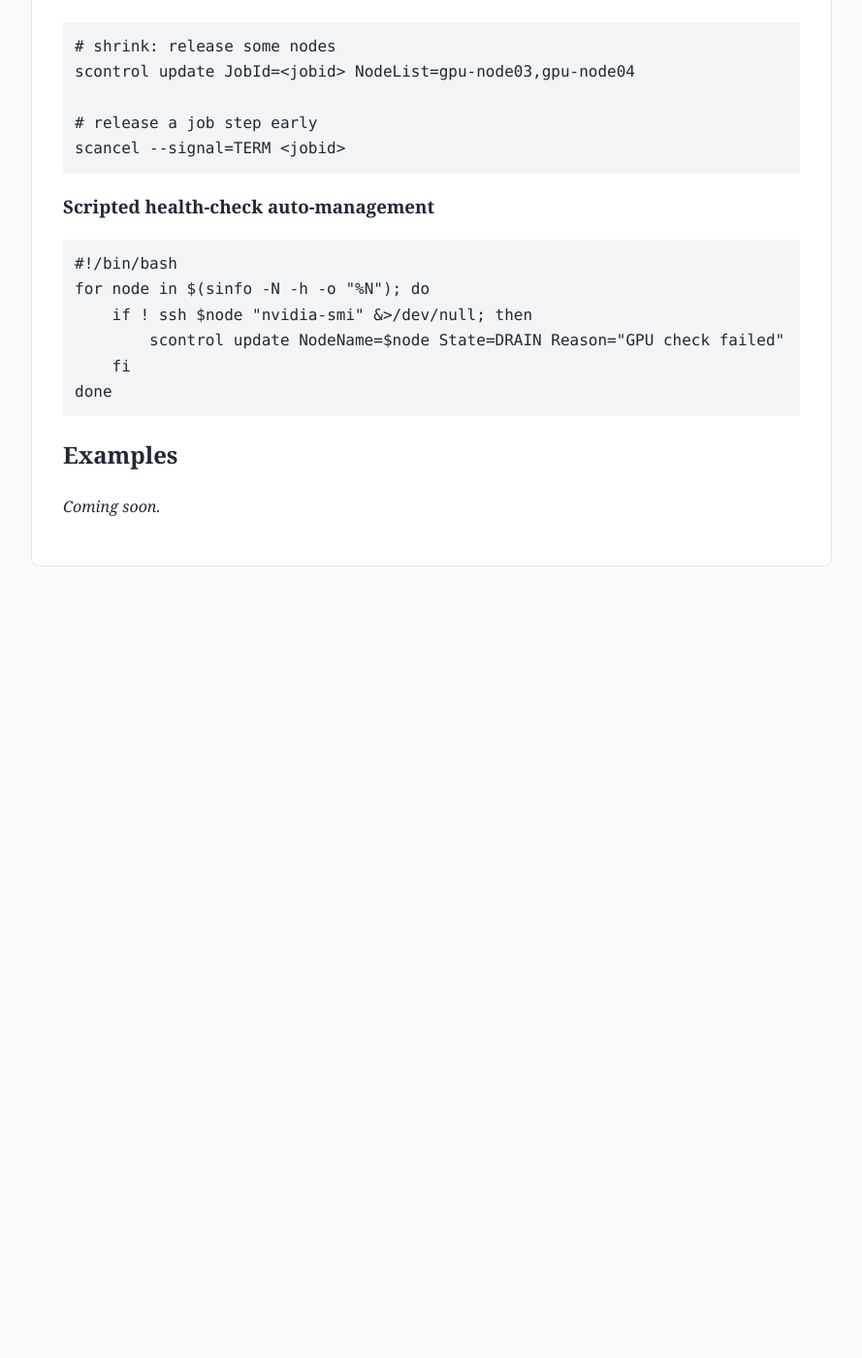
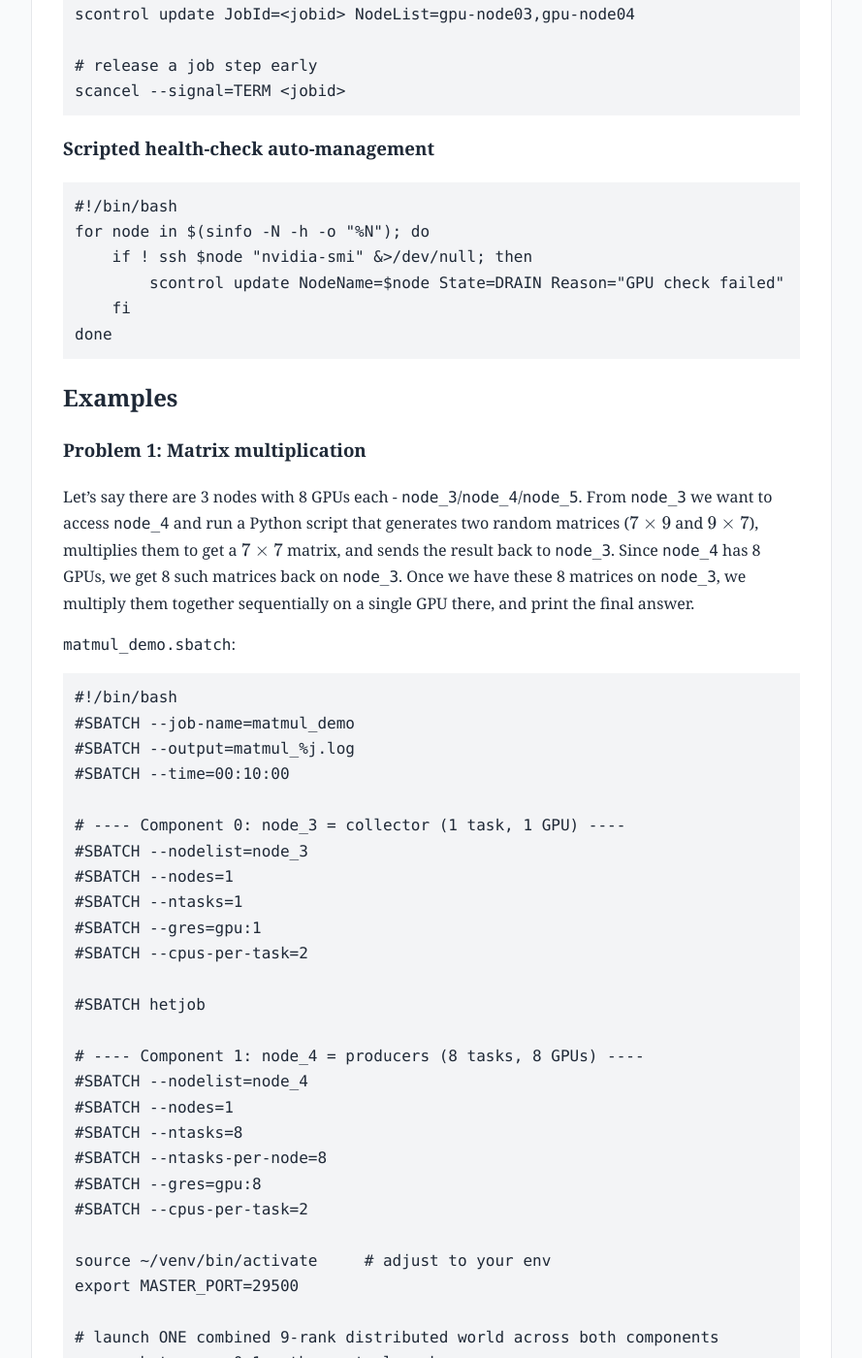
Before and after one commit to soumik-github/soumik_mandal, a Jekyll site: the page built from markdown_articles/SLURM.md, in a window 1280 px wide and 1400 px high, scrolled down 2403 px. Shown: the whole window at 97% size, without its empty margins (195-1084 px from the left). Built offline with Jekyll 4.4.1, drawn with Linux system fonts in a browser that asks for light colours; before the commit the page ends 3033 px from its top, so only the background shows below that; some of the changed text lies outside the part shown.

Commit message:
adding slurm 7

````diff
--- a/markdown_articles/SLURM.md
+++ b/markdown_articles/SLURM.md
@@ -104,4 +102,89 @@ done
 
 ## Examples
 
-_Coming soon._
+### Problem 1: Matrix multiplication
+
+Let's say there are 3 nodes with 8 GPUs each - `node_3`/`node_4`/`node_5`. From `node_3` we want to access `node_4` and run a Python script that generates two random matrices ($7\times 9$ and $9\times 7$), multiplies them to get a $7\times 7$ matrix, and sends the result back to `node_3`. Since `node_4` has 8 GPUs, we get 8 such matrices back on `node_3`. Once we have these 8 matrices on `node_3`, we multiply them together sequentially on a single GPU there, and print the final answer.
+
+`matmul_demo.sbatch`:
+
+```bash
+#!/bin/bash
+#SBATCH --job-name=matmul_demo
+#SBATCH --output=matmul_%j.log
+#SBATCH --time=00:10:00
+
+# ---- Component 0: node_3 = collector (1 task, 1 GPU) ----
+#SBATCH --nodelist=node_3
+#SBATCH --nodes=1
+#SBATCH --ntasks=1
+#SBATCH --gres=gpu:1
+#SBATCH --cpus-per-task=2
+
+#SBATCH hetjob
+
+# ---- Component 1: node_4 = producers (8 tasks, 8 GPUs) ----
+#SBATCH --nodelist=node_4
+#SBATCH --nodes=1
+#SBATCH --ntasks=8
+#SBATCH --ntasks-per-node=8
+#SBATCH --gres=gpu:8
+#SBATCH --cpus-per-task=2
+
+source ~/venv/bin/activate     # adjust to your env
+export MASTER_PORT=29500
+
+# launch ONE combined 9-rank distributed world across both components
+srun --het-group=0,1 python matmul_worker.py
+```
+
+`matmul_worker.py`:
+
+```python
+import os
+import torch
+import torch.distributed as dist
+
+def main():
+    rank = int(os.environ["SLURM_PROCID"])        # global rank: 0..8
+    world_size = int(os.environ["SLURM_NTASKS"])   # 1 + 8 = 9
+
+    os.environ.setdefault("MASTER_ADDR", "node_3")   # rank 0's hostname
+    os.environ.setdefault("MASTER_PORT", "29500")
+
+    dist.init_process_group(backend="gloo", rank=rank, world_size=world_size)
+
+    if rank == 0:
+        # ---- COLLECTOR on node_3 ----
+        collected = []
+        for src in range(1, world_size):
+            buf = torch.zeros(7, 7)
+            dist.recv(tensor=buf, src=src)
+            collected.append(buf)
+            print(f"[node_3] received matrix from rank {src}")
+
+        device = torch.device("cuda:0")   # node_3's 1 GPU
+        result = collected[0].to(device)
+        for m in collected[1:]:
+            result = result @ m.to(device)   # sequential 7x7 chain multiply
+
+        print("Final 7x7 result on node_3:")
+        print(result.cpu())
+
+    else:
+        # ---- PRODUCER on node_4 ----
+        local_gpu = rank - 1              # ranks 1-8 -> GPUs 0-7
+        device = torch.device(f"cuda:{local_gpu}")
+
+        A = torch.rand(7, 9, device=device)
+        B = torch.rand(9, 7, device=device)
+        C = A @ B                          # 7x9 @ 9x7 = 7x7
+
+        dist.send(tensor=C.cpu(), dst=0)   # send back to node_3
+        print(f"[node_4] rank {rank} (GPU {local_gpu}) sent its 7x7 matrix")
+
+    dist.destroy_process_group()
+
+if __name__ == "__main__":
+    main()
+```
````
Also changed, not shown: other parts of markdown_articles/SLURM.md (+0 -2 lines).
